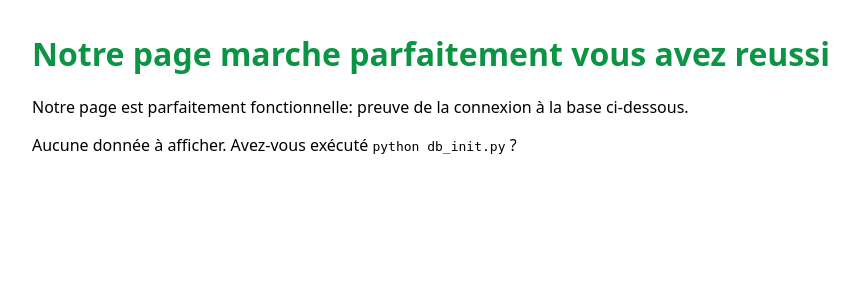
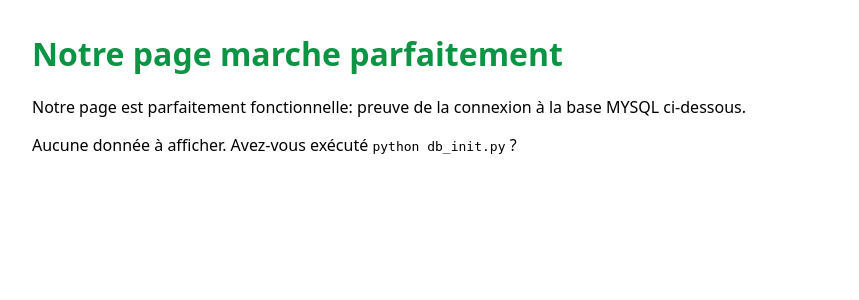
Before and after one commit to HSEV/R5A07_Auto_Flask_Code, a Flask app: page / in a window 1280 px wide. Shown: the top 300 px of the page, without its empty margins (0-859 px from the left). Run offline with Flask 3, Linux system fonts and the light colour scheme; data that the repository does not hold is empty.

Commit message:
fix: corriger le message d'affichage dans app.py et préciser la base de données dans index.html

```diff
--- a/app.py
+++ b/app.py
@@ -15,7 +15,7 @@ DB_CONFIG = {
 
 @app.route("/")
 def index():
-    message = "Notre page marche parfaitement vous avez reussi"
+    message = "Notre page marche parfaitement"
 
     # Connexion DB et lecture des données
     rows = []
--- a/templates/index.html
+++ b/templates/index.html
@@ -19,7 +19,7 @@
   {% if error %}
     <p class="err">Erreur de connexion ou de lecture MySQL: {{ error }}</p>
   {% else %}
-    <p>Notre page est parfaitement fonctionnelle: preuve de la connexion à la base ci-dessous.</p>
+    <p>Notre page est parfaitement fonctionnelle: preuve de la connexion à la base MYSQL ci-dessous.</p>
 
     {% if rows and rows|length > 0 %}
       <table>
```
